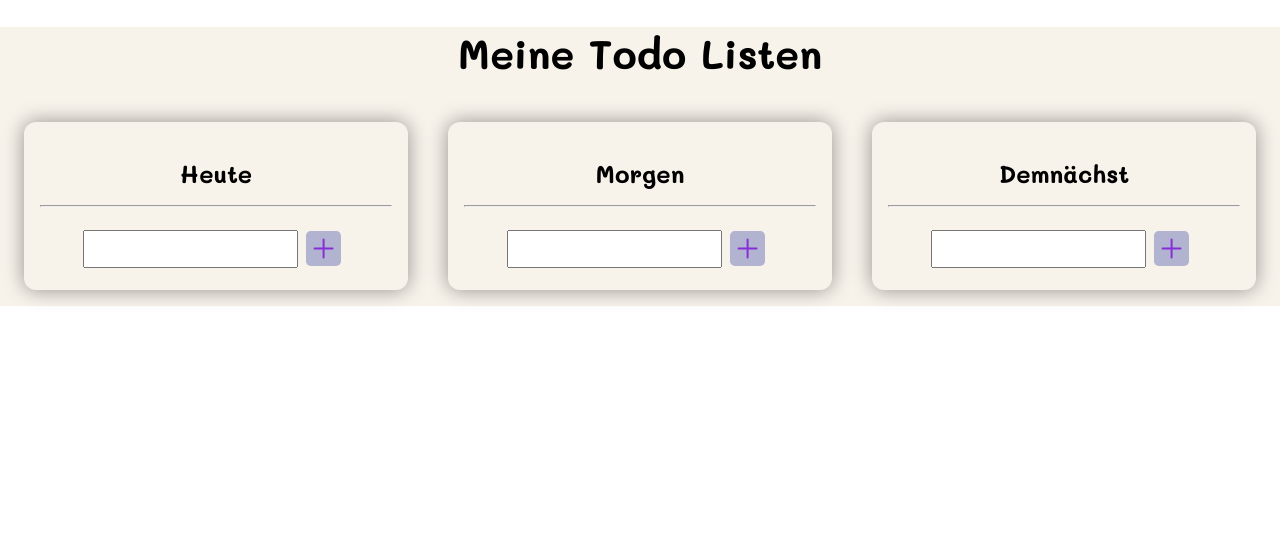
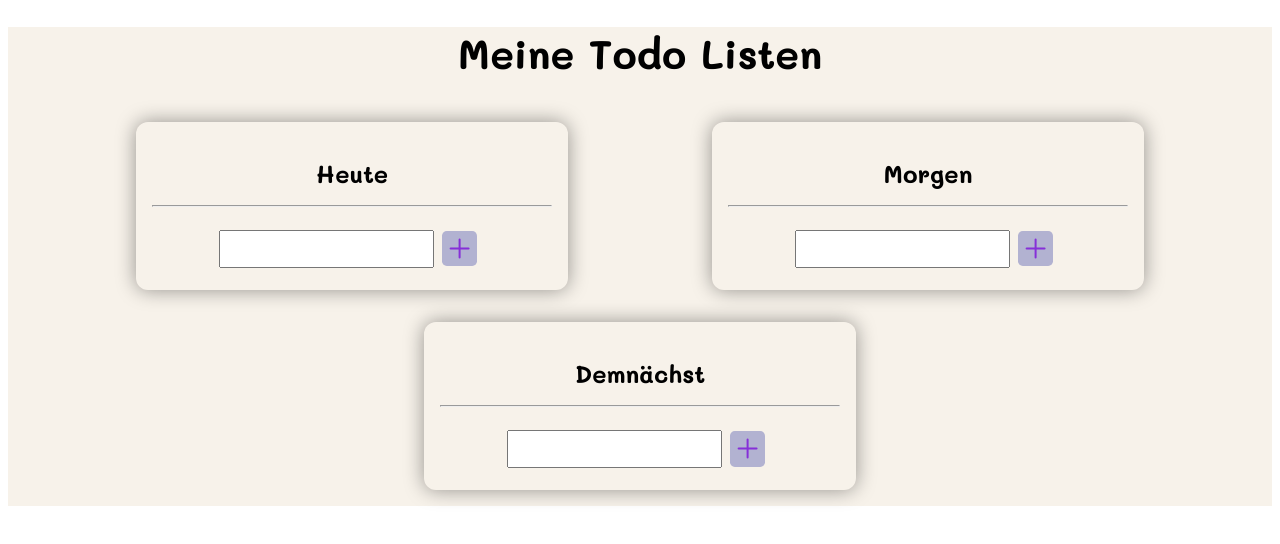
Before and after one commit to katarguedas/todo-lists, a React (Create React App) app: page / in a window 1280 px wide. Shown: the top 544 px of the page. Built offline with nearby package versions, Linux system fonts and the light colour scheme.

Commit message:
styled-component and first part of ReactRouter

```diff
--- a/package.json
+++ b/package.json
@@ -9,7 +9,11 @@
     "react": "^18.2.0",
     "react-dom": "^18.2.0",
     "react-icons": "^4.4.0",
+    "react-router": "^6.4.2",
+    "react-router-dom": "^6.4.2",
     "react-scripts": "5.0.1",
+    "react-tooltip": "^4.2.21",
+    "styled-components": "^5.3.6",
     "uuid": "^9.0.0",
     "web-vitals": "^2.1.4"
   },
--- a/src/App.css
+++ /dev/null
@@ -1,90 +0,0 @@
-body {
-  margin: 0;
-  font-family: 'Montserrat', 'Helvetica Neue',
-    sans-serif;
-  -webkit-font-smoothing: antialiased;
-  -moz-osx-font-smoothing: grayscale;
-}
-.App {
-  background-color: rgb(247, 242, 234);
-  text-align: center;
-}
-.listGroup {
-  display: flex;
-  flex-wrap: wrap;
-  flex-direction: row;
-  justify-content: space-evenly;
-}
-
-h1 {
-  font-family: 'Mali', sans-serif;
-  font-size: 2.5rem;
-}
-h2 {
-  font-family: 'Mali', 'sans-serif';
-  font-size: 1.5rem;
-  margin-bottom:1.0rem;
-}
-.list {
-  padding: 1.0rem;
-  min-width: 22rem;
-  border-radius: 0.75rem;
-  box-shadow: 0 0 28px rgba(0, 0, 0, 0.4);
-	-webkit-box-shadow: 0 0 20px rgba(0, 0, 0, 0.4);
-	-moz-box-shadow: 0 0 20px rgba(0, 0, 0, 0.4);
-  margin: 1.0rem;
-}
-.inputGroup {
-  display: inline-flex;
-  justify-content: center;
-  margin-bottom: 6px;
-  margin-top: 15px;
-}
-input {
-  font-size: 1.0rem;
-}
-.add {
-  padding: 0.1rem;
-  margin: 0.1rem 0.5rem;
-  font-size: 2.0rem;
-  color: rgb(134, 47, 216);
-  background-color: rgb(178, 178, 209);
-  border-radius: 0.15em;
-}
-.todoGroup {
-  display: flex;
-  flex-flow: row;
-  justify-content: center;
-  position: relative;
-  align-items: baseline;
-  top: 10px;
-  padding: 5px;
-  border-bottom: 2px solid rgb(232, 222, 247);
-}
-.todos {
-  left: 45px;
-  padding: 5px;
-}
-.todos:hover {
-  font-weight: 500;
-}
-.trash {
-  position: absolute;
-  right: 5px;
-  top: 12px;
-}
-.checkBox {
-  position: absolute;
-  left: 5px;
-  top: 12px;
-}
-.arrowRight {
-  position: absolute;
-  right: 35px;
-  top: 12px;
-}
-.arrowLeft {
-  position: absolute;
-  right: 65px;
-  top: 12px;
-}
--- a/src/App.js
+++ b/src/App.js
@@ -1,11 +1,13 @@
 import React, { useEffect } from 'react';
 import { useState } from 'react';
 
-import './App.css';
 import Headline from './components/Headline';
-import List from './components/List';
 import { v4 as uuidv4 } from 'uuid';
 
+import Home from "./components/Home";
+import {BrowserRouter, Routes, Route} from "react-router-dom";
+
+import styled from 'styled-components';
 
 // Variablen --------------
 
@@ -35,44 +37,53 @@ function App() {
 
   const [todos, setTodos] = useState();
 
-  console.log("todos", todos);
+  //..........................................................
+  const saveTodolistsToLocalStorage = (todos) => {
+    localStorage.setItem(LOCAL_STORAGE_KEY, JSON.stringify(todos))
+  }
 
-  const lists = JSON.parse(localStorage.getItem(LOCAL_STORAGE_KEY))
-  console.log("lists:", lists)
+  const loadTodoListsFromLocalStorage = () => {
+    if (JSON.parse(localStorage.getItem(LOCAL_STORAGE_KEY)) === null) {
+      return listArrayInit
+    } else {
+      return JSON.parse(localStorage.getItem(LOCAL_STORAGE_KEY))
+    }
+  }
 
+  //.......................................................
   useEffect(() => {
-    if (lists === null) {
-      setTodos(listArrayInit)
-      console.log("todos init", todos);
-    } else {
-      setTodos(JSON.parse(localStorage.getItem(LOCAL_STORAGE_KEY)))
-    }
+    const lists = loadTodoListsFromLocalStorage()
+      setTodos(lists)
   }, [])
 
   useEffect(() => {
     if (todos) {
-      localStorage.setItem(LOCAL_STORAGE_KEY, JSON.stringify(todos))
+      saveTodolistsToLocalStorage(todos)
     }
   }, [todos])
-
-
-
+//..............................................................
   return (
-    <div className="App">
+    <StyledApp>
 
       <Headline />
 
-      <div className="listGroup">
-        {
-          todos ?
-            todos.map(e => (
-              <List head={e.title} key={e.id} listId={e.id} list={e} items={e.tasks} todos={todos} setTodos={setTodos} />
-            ))
-            : null
-        }
-      </div>
-    </div>
+      <BrowserRouter>
+        <Routes>
+          <Route path="/" element={<Home todos={todos} setTodos={setTodos} />} />
+          <Route path="/test" element={<div>404 not found</div>} />
+          {/* <Route path="/list/:" element={<List />} /> */}
+        </Routes>
+      </BrowserRouter>
+
+    </StyledApp>
   );
 }
 
 export default App;
+
+// styled component --------------------------------------------
+
+const StyledApp = styled.div`
+background-color: rgb(247, 242, 234);
+text-align: center;
+`
--- a/src/components/Headline.js
+++ b/src/components/Headline.js
@@ -1,10 +1,18 @@
+import styled from "styled-components";
 
 const Headline = () => {
     return (
         <div>
-            <h1>Meine Todo Listen</h1>
+            <StyledH1>Meine Todo Listen</StyledH1>
         </div>
     )
 }
 
 export default Headline;
+
+// styled component --------------
+
+const StyledH1 = styled.h1`
+  font-family: 'Mali', sans-serif;
+  font-size: 2.5rem;
+`
--- /dev/null
+++ b/src/components/Home.js
@@ -0,0 +1,32 @@
+
+import List from "./List"
+
+import styled from "styled-components"
+
+
+const Home = ({todos, setTodos }) => {
+    return (
+
+        <StyledListGroup>
+            {
+                todos ?
+                    todos.map(e => (
+                        <List list={e} key={e.id} todos={todos} setTodos={setTodos} />
+                    ))
+                    : null
+            }
+        </StyledListGroup>
+    )
+}
+
+
+export default Home;
+
+// styled component --------------
+
+const StyledListGroup = styled.div`
+  display: flex;
+  flex-wrap: wrap;
+  flex-direction: row;
+  justify-content: space-evenly;
+`
--- a/src/components/Input.js
+++ b/src/components/Input.js
@@ -1,6 +1,7 @@
 import { IoAddOutline } from "react-icons/io5";
 import { v4 as uuidv4 } from 'uuid';
 import React, { useRef } from 'react'
+import styled from "styled-components";
 
 //-----------------------------------------------------
 
@@ -10,9 +11,8 @@ const Input = ({ listId, todos, setTodos }) => {
 
     const newTodoItem = () => {
 
-        const listIndex = todos.findIndex(e => {
-            if (e.id === listId) return listId
-        })
+        const listIndex = todos.findIndex(e => {return (e.id === listId)})
+        console.log("listIndex",listIndex)
 
         if ((todoNameRef !== "") && (todoNameRef.current.value.trim() !== "")) {
 
@@ -39,11 +39,31 @@ const Input = ({ listId, todos, setTodos }) => {
     }
 
     return (
-        <div className="inputGroup">
-            <input ref={todoNameRef} onKeyDown={newTodoKeyPress} name={listId} />
-            <IoAddOutline onClick={handleAddClick} className="add" />
-        </div>
+        <StyledInputGroup>
+            <StyledInput ref={todoNameRef} onKeyDown={newTodoKeyPress} name={listId} />
+            <StyledAdd onClick={handleAddClick} />
+        </StyledInputGroup>
     )
 }
 
 export default Input;
+
+// styled component --------------
+
+const StyledInputGroup = styled.div`
+  display: inline-flex;
+  justify-content: center;
+  margin-bottom: 6px;
+  margin-top: 15px;
+`
+const StyledAdd = styled(IoAddOutline)`
+  padding: 0.1rem;
+  margin: 0.1rem 0.5rem;
+  font-size: 2.0rem;
+  color: rgb(134, 47, 216);
+  background-color: rgb(178, 178, 209);
+  border-radius: 0.15em;
+`
+const StyledInput = styled.input`
+  font-size: 1.0rem;
+`
--- a/src/components/List.js
+++ b/src/components/List.js
@@ -1,26 +1,43 @@
-import { IoTerminal } from "react-icons/io5";
 import Input from "./Input";
 import Todo from "./Todo";
+import styled from "styled-components";
 
 //--------------------------------------------------------
 
 
-const List = ({head, listId, list, items, todos, setTodos}) => {
+const List = ({list, todos, setTodos}) => {
 
-    console.log("test")
     return (
-        <div className="list">
-            <h2>{head}</h2>
+        <StyledList>
+            <StyledH2>{list.title}</StyledH2>
             <hr></hr>
 
-            <Input listId={listId} todos={todos} setTodos={setTodos} />
+            <Input listId={list.id} todos={todos} setTodos={setTodos} />
             {
-                items.map(e => (
+                list.tasks.map(e => (
                     <Todo task={e} key={e.idi} todos={todos} setTodos={setTodos} todoId={e.idi} list={list} />
                 ))
             }
-        </div>
+        </StyledList>
     );
 }
 
 export default List;
+
+// styled component --------------
+
+const StyledH2 = styled.h2`
+  font-family: 'Mali', 'sans-serif';
+  font-size: 1.5rem;
+  margin-bottom:1.0rem;
+`
+
+const StyledList = styled.div`
+  padding: 1.0rem;
+  min-width: 25rem;
+  border-radius: 0.75rem;
+  box-shadow: 0 0 28px rgba(0, 0, 0, 0.4);
+    -webkit-box-shadow: 0 0 20px rgba(0, 0, 0, 0.4);
+    -moz-box-shadow: 0 0 20px rgba(0, 0, 0, 0.4);
+  margin: 1.0rem;
+`
--- a/src/components/Todo.js
+++ b/src/components/Todo.js
@@ -1,9 +1,8 @@
 import { GoTrashcan } from "react-icons/go";
 import { GrCheckbox } from "react-icons/gr";
 import { GrCheckboxSelected } from "react-icons/gr";
-import { TiArrowRightOutline } from "react-icons/ti";
 import Arrow from "./Arrow.js";
-
+import styled from "styled-components";
 
 //---------------------------------------------------------------
 
@@ -16,6 +15,7 @@ const Todo = ({ task, todos, setTodos, todoId, list }) => {
         for (let i = 0; i < t.length; i++) {
             for (let n = 0; n < t[i].tasks.length; n++) {
                 if (t[i].tasks[n].idi === todoId) {
+                  console.log("task", t[i].tasks[n])
                     t[i].tasks.splice(n, 1);
                 }
             }
@@ -28,24 +28,68 @@ const Todo = ({ task, todos, setTodos, todoId, list }) => {
         const t = [...todos];
         task.done = !task.done;
         setTodos(t);
-        // console.log(todos)
     }
 
     //------------------
-
     //...........
 
     return (
-        <div className="todoGroup">
-            <GrCheckbox onClick={toggleCheck} style={task.done === true ? { display: "none" } : {}} className="checkBox" />
-            <GrCheckboxSelected onClick={toggleCheck} style={task.done === false ? { display: "none" } : {}} className="checkBox" />
-            <div className="todos" style={task.done === true ? { textDecoration: "line-through" } : {}} >{task.text}</div>
+        <StyledTodoGroup>
+            <StyledCheckbox onClick={toggleCheck} done={task.done.toString()} />
+            <StyledCheckboxDone onClick={toggleCheck} done={task.done.toString()} />
+
+            <StyledTodos done={task.done.toString()} >
+              {task.text}
+            </StyledTodos>
             <Arrow list={list} todos={todos} setTodos={setTodos} task={task}/>
-            {/* < TiArrowRightOutline className="arrowRight"/> */}
-            < GoTrashcan onClick={deleteTodo} className="trash" />
-        </div>
+
+            < StyledTrash onClick={deleteTodo}  />
+        </StyledTodoGroup>
     )
 }
 //---------------------------------------------------------------
 
 export default Todo;
+
+// styled component --------------
+
+const StyledTodoGroup = styled.div`
+  display: flex;
+  flex-flow: row;
+  justify-content: center;
+  position: relative;
+  align-items: baseline;
+  top: 10px;
+  padding: 5px;
+  border-bottom: 2px solid rgb(232, 222, 247);
+`
+const StyledTodos = styled.div`
+  left: 45px;
+  padding: 5px;
+  font-family: 'Montserrat', 'Helvetica Neue',
+  sans-serif;
+-webkit-font-smoothing: antialiased;
+-moz-osx-font-smoothing: grayscale;
+  text-decoration: ${props => props.done === "true" ? "line-through" : "none"};
+  &:hover {
+    font-weight: 500;
+  }
+`
+const StyledTrash = styled(GoTrashcan)`
+  position: absolute;
+  right: 5px;
+  top: 12px;
+`
+const StyledCheckbox = styled(GrCheckbox)`
+  display: ${props => props.done === "true" ? "none" : "block"};
+  position: absolute;
+  left: 5px;
+  top: 12px;
+`
+
+const StyledCheckboxDone = styled(GrCheckboxSelected)`
+  display: ${props => props.done === "true" ? "block" : "none"};
+  position: absolute;
+  left: 5px;
+  top: 12px;
+  `
```
Also changed, not shown: src/components/Arrow.js (+48 -23 lines), src/components/ShowSelectedList.js (added, +7 -0 lines), 1 other file (tests, documents, lock files or other folders).
